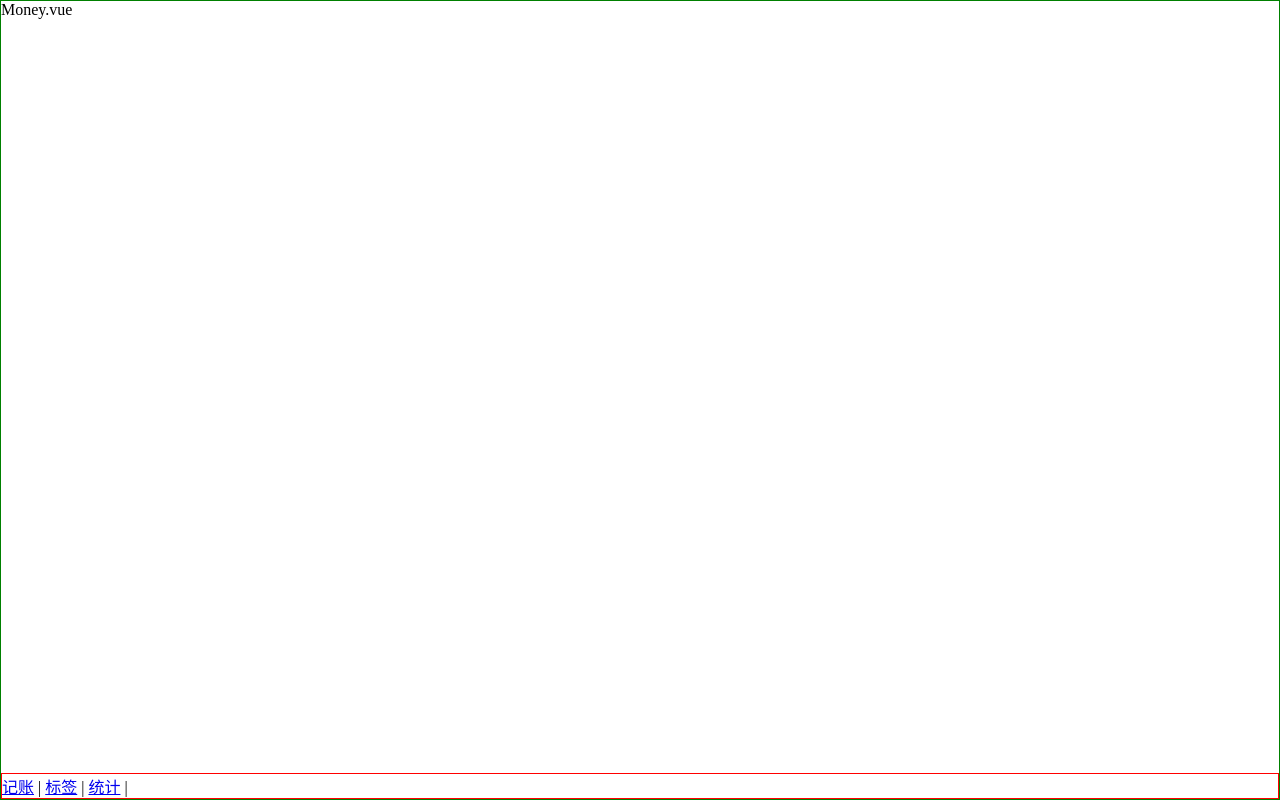
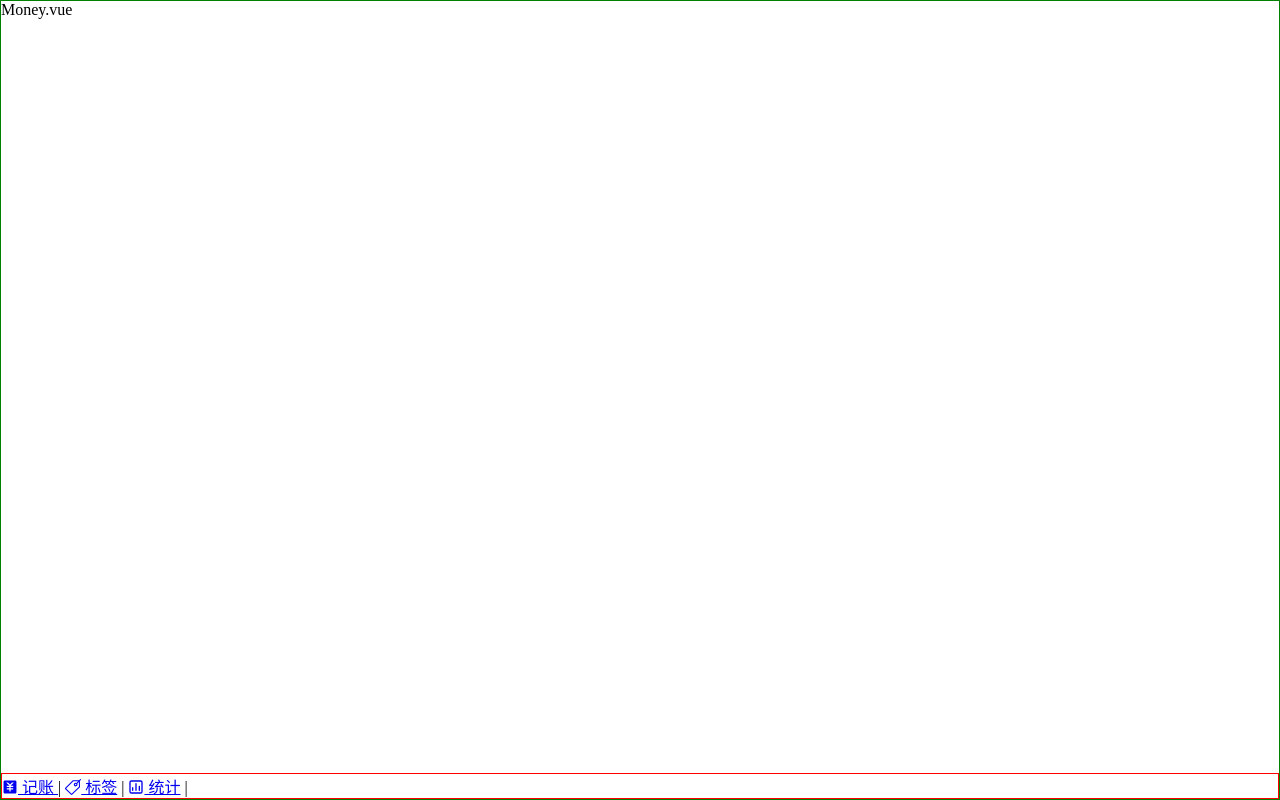
Before and after one commit to baisong199701/morney, a Vue app: page /#/money in a window 1280 px wide. Built offline with nearby package versions, Linux system fonts and the light colour scheme.

Commit message:
创建<Icon />

```diff
--- /dev/null
+++ b/src/components/Icon.vue
@@ -0,0 +1,23 @@
+<template>
+    <svg class="icon">
+        <use :xlink:href="'#'+name" />
+    </svg>
+</template>
+
+<script lang="ts">
+let importAll = (requireContext: __WebpackModuleApi.RequireContext) =>requireContext.keys().forEach(requireContext);try{
+importAll(require.context('../assets/icons',true, /\.svg$/));}catch(error){console.log(error);}
+    export default {
+        props:['name'],
+        name:'Icon'
+    }
+</script>
+
+<style lang="scss" scoped>
+  .icon {
+    width: 1em; height: 1em;
+    vertical-align: -0.15em;
+    fill: currentColor;
+    overflow: hidden;
+ }
+</style>
--- a/src/components/Nav.vue
+++ b/src/components/Nav.vue
@@ -1,18 +1,25 @@
 <template>
     <div class="nav">
- <router-link to="/money">记账</router-link>
+ <router-link to="/money">
+ <Icon name="money"/>
+      记账
+ </router-link>
       |
-      <router-link to="/labels">标签</router-link>
+      <router-link to="/labels">
+      <Icon name="label"/>
+      标签</router-link>
       |
-      <router-link to="/statistics">统计</router-link>
+      <router-link to="/statistics">
+      <Icon name="statistics"/>
+      统计</router-link>
       |
     </div>
 </template>
 
-<script>
+<script lang="ts">
     export default {
-
-    }
+        name: 'Nav'
+    };
 </script>
 
 <style lang="scss" scoped>
--- a/src/main.ts
+++ b/src/main.ts
@@ -5,11 +5,12 @@
 import store from './store'
 import Nav from '@/components/Nav.vue'
 import Layout from '@/components/Layout.vue'
-
+import Icon from '@/components/Icon.vue'
 Vue.config.productionTip = false
 
 Vue.component('Nav',Nav)
 Vue.component('Layout',Layout);
+Vue.component('Icon',Icon);
 new Vue({
   router,
   store,
--- a/src/shims-vue.d.ts
+++ b/src/shims-vue.d.ts
@@ -2,3 +2,9 @@
   import Vue from 'vue'
   export default Vue
 }
+
+
+declare module "*.svg" {
+  const content:string;
+  export default content;
+}
--- a/vue.config.js
+++ b/vue.config.js
@@ -1,3 +1,17 @@
+const path = require('path')
+
 module.exports = {
-  lintOnSave: false
+  lintOnSave: false,
+  chainWebpack: config =>{
+    const dir = path.resolve(__dirname, 'src/assets/icons')
+
+    config.module
+      .rule('svg-sprite')
+      .test(/\.svg$/)
+      .include.add(dir).end() // 包含 icons 目录
+      .use('svg-sprite-loader').loader('svg-sprite-loader').options({extract:false}).end()
+    config.plugin('svg-sprite').use(require('svg-sprite-loader/plugin'), [{plainSprite: true}])
+    config.module.rule('svg').exclude.add(dir) // 其他 svg loader 排除 icons  目录
+  }
+
 }
```
Also changed, not shown: package.json (+30 -36 lines), src/assets/icons/label.svg (renamed from src/assets/icons/Lable.svg), 1 other file (tests, documents, lock files or other folders).
